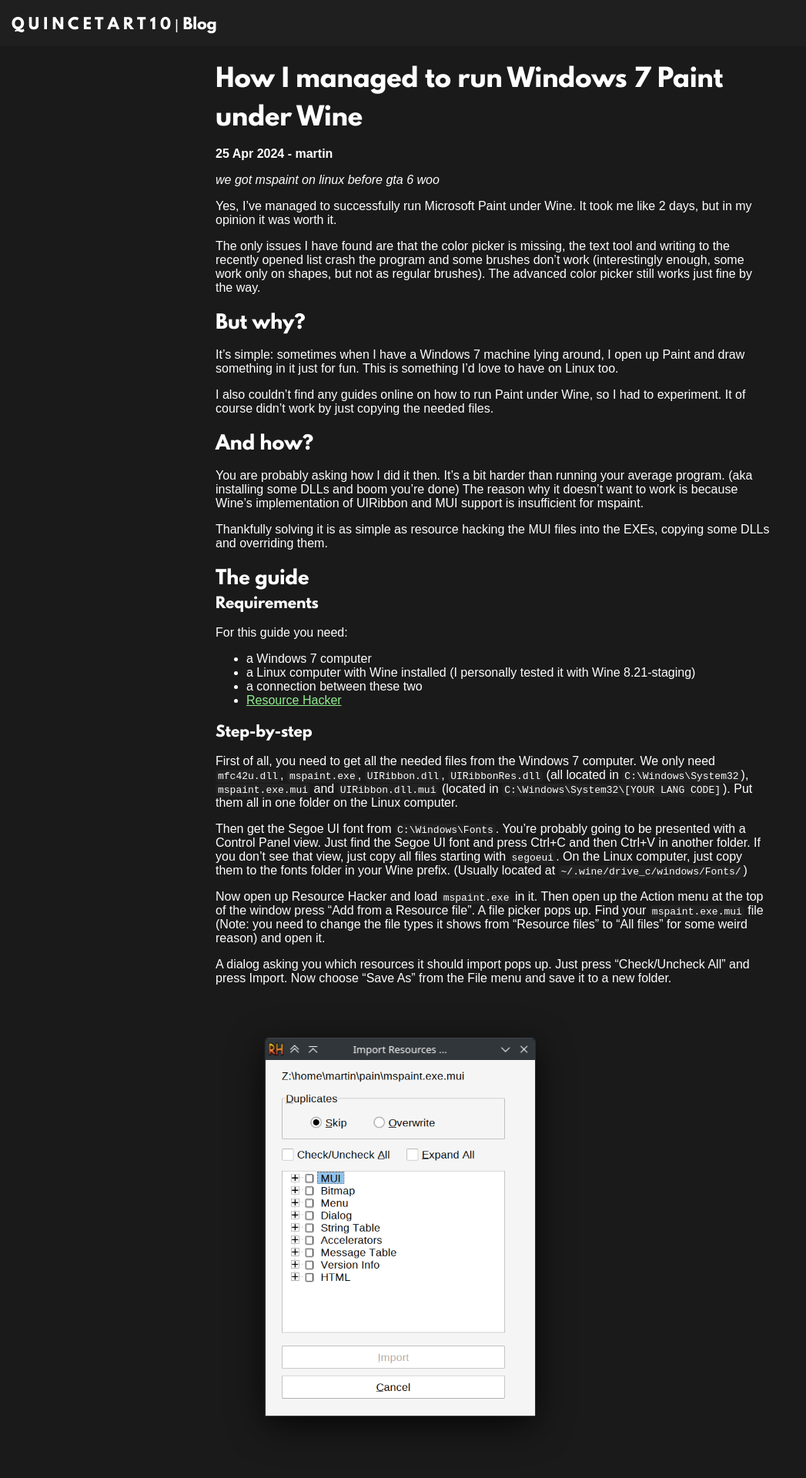
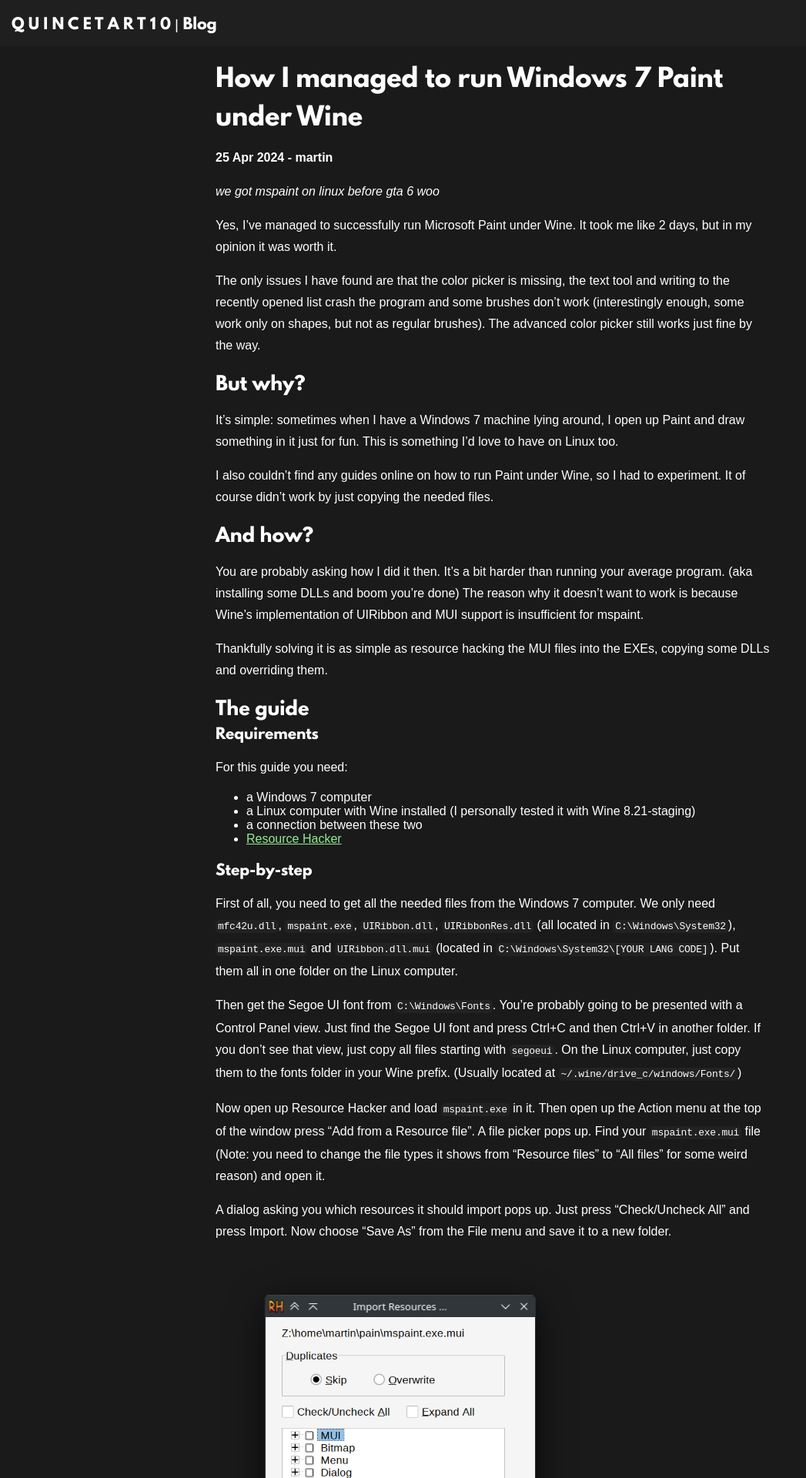
Before and after one commit to QuinceTart10/blog, a Jekyll site: the page built from _posts/2024-04-25-mspaint-wine.md, in a window 1280 px wide. Shown: the top 1920 px of the page at 77% size, without its empty margins (0-1047 px from the left). Built offline with Jekyll 4.4.1, drawn with Linux system fonts in a browser that asks for light colours.

Commit message:
Tidying up the CSS a bit + readability fixes

```diff
--- a/_sass/main.scss
+++ b/_sass/main.scss
@@ -4,7 +4,6 @@
         url('/assets/leaguespartan-bold-webfont.woff') format('woff');
     font-weight: normal;
     font-style: normal;
-    font-display: swap;
 }
 html {
     background: #1a1a1a;
@@ -15,6 +14,13 @@
 * {
     color: white;
     font-family: sans-serif;
+}
+h1,h2,h3,h4 {
+    font-family: league_spartanbold;
+    margin: 0;
+}
+p {
+    line-height: 28px;
 }
 a {
     color: lightgreen;
@@ -41,15 +47,12 @@
     margin: auto;
     max-width: 720px;
 }
-h1,h2,h3,h4 {
-    font-family: league_spartanbold;
-    margin: 0;
-}
 code {
     background: #222222;
     font-family: monospace;
     padding: 1px 3px;
     border-radius: 5px;
+    letter-spacing: -0.25px;
 }
 img {
     max-width: 100%;
```
